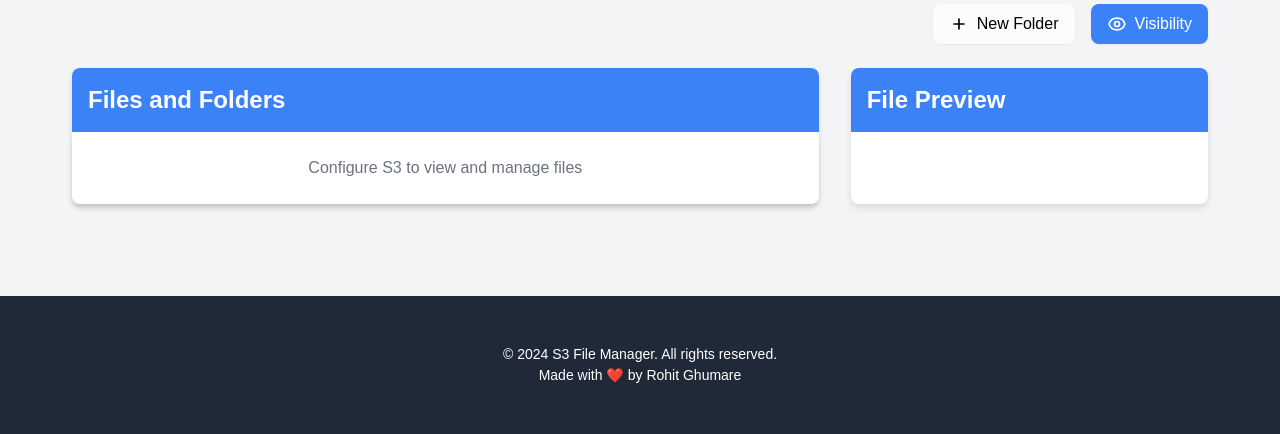
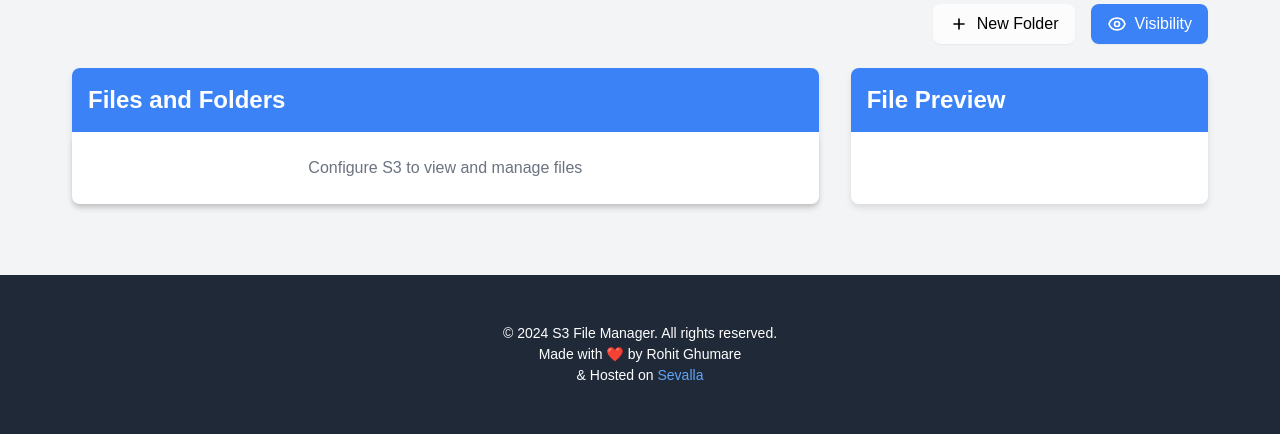
Before and after one commit to twaslowski/s3-file-share-for-free, a Flask app: page / in a window 1280 px wide. Shown: the part 366-800 px from the top of the page. Run offline with Flask 3, Linux system fonts and the light colour scheme; data that the repository does not hold is empty.

Commit message:
sevalla setup added

```diff
--- a/templates/index.html
+++ b/templates/index.html
@@ -103,6 +103,7 @@
         <div class="container mx-auto text-center">
             <p>&copy; 2024 S3 File Manager. All rights reserved.</p>
             <p>Made with ❤️ by Rohit Ghumare</p>
+            <p>& Hosted on <a href="https://sevalla.com" class="text-blue-400 hover:text-blue-300">Sevalla</a></p>
         </div>
     </footer>
 
```
